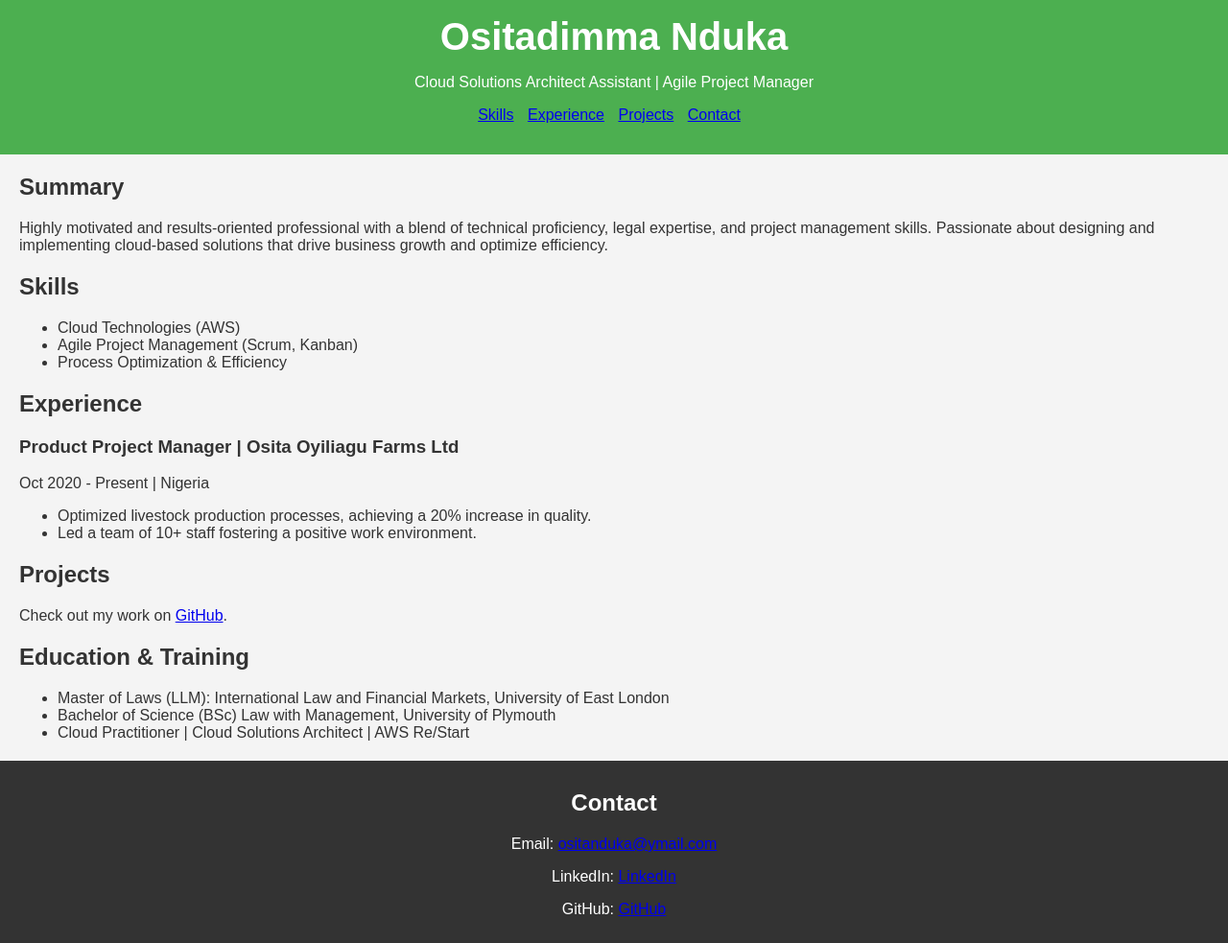
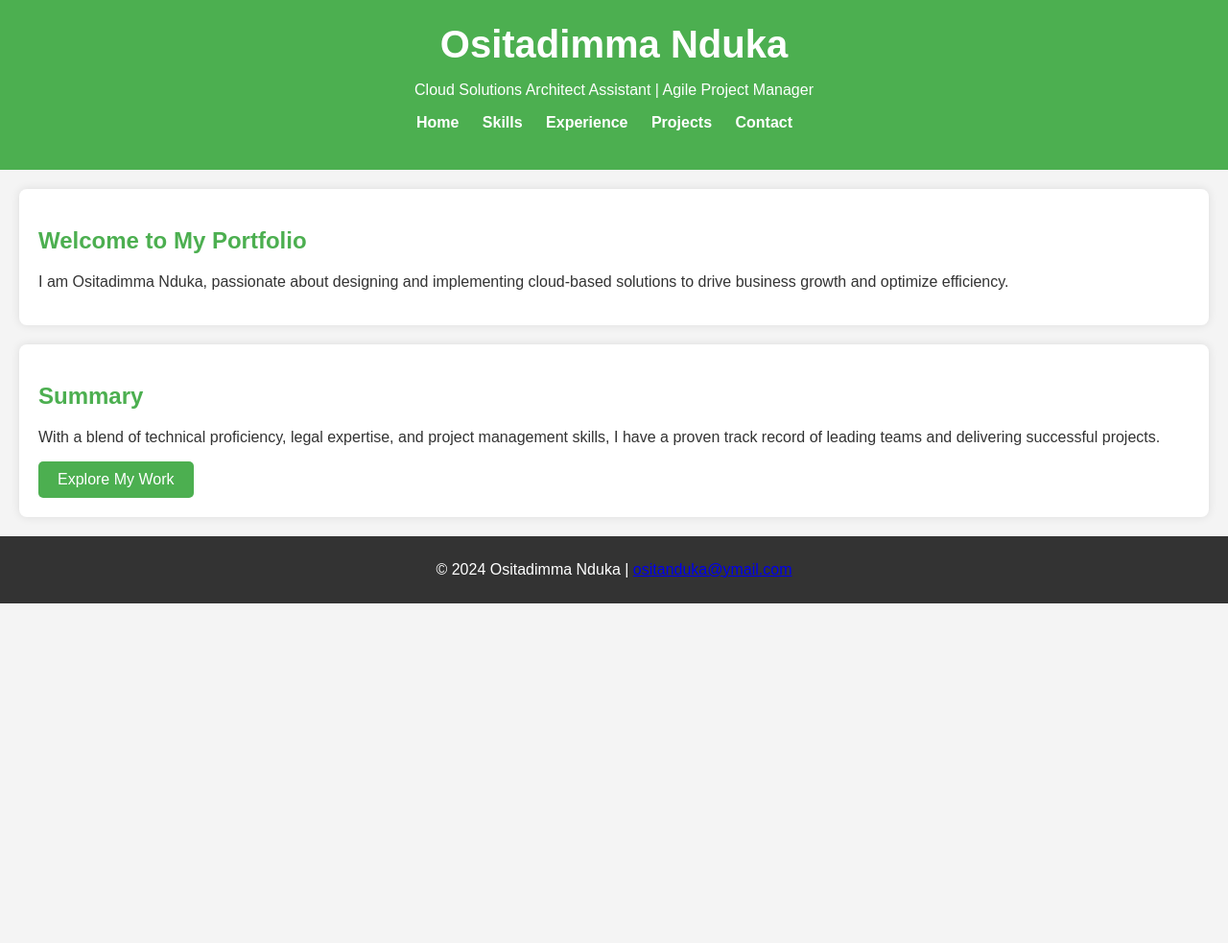
Before and after one commit to OsitaNduka/osita-nduka-portfolio, a plain HTML site: page index.html in a window 1280 px wide. Shown: the whole page at 96% size. After the commit the page ends 800 px from the top, so only its background shows below. Drawn offline with Linux system fonts and the light colour scheme.

Commit message:
Added new pages and styling

```diff
--- a/css/style.css
+++ b/css/style.css
@@ -1,5 +1,6 @@
+/* Global Styles */
 body {
-    font-family: Arial, sans-serif;
+    font-family: 'Arial', sans-serif;
     margin: 0;
     padding: 0;
     background-color: #f4f4f4;
@@ -10,7 +11,7 @@ header {
     background-color: #4CAF50;
     color: white;
     text-align: center;
-    padding: 1em;
+    padding: 1.5em;
 }
 
 header h1 {
@@ -25,11 +26,26 @@ nav ul {
 
 nav ul li {
     display: inline;
-    margin-right: 10px;
+    margin-right: 20px;
+}
+
+nav ul li a {
+    color: white;
+    text-decoration: none;
+    font-weight: bold;
 }
 
 section {
     margin: 20px;
+    padding: 20px;
+    background-color: white;
+    border-radius: 8px;
+    box-shadow: 0 0 10px rgba(0, 0, 0, 0.1);
+}
+
+h2 {
+    color: #4CAF50;
+    margin-bottom: 20px;
 }
 
 footer {
@@ -39,3 +55,24 @@ footer {
     color: white;
     margin-top: 20px;
 }
+
+.cta-btn {
+    display: inline-block;
+    background-color: #4CAF50;
+    color: white;
+    padding: 10px 20px;
+    text-decoration: none;
+    border-radius: 5px;
+}
+
+.cta-btn:hover {
+    background-color: #45a049;
+}
+
+.project {
+    margin-bottom: 20px;
+}
+
+.project h3 {
+    color: #333;
+}
--- a/index.html
+++ b/index.html
@@ -12,59 +12,28 @@
         <p>Cloud Solutions Architect Assistant | Agile Project Manager</p>
         <nav>
             <ul>
-                <li><a href="#skills">Skills</a></li>
-                <li><a href="#experience">Experience</a></li>
-                <li><a href="#projects">Projects</a></li>
-                <li><a href="#contact">Contact</a></li>
+                <li><a href="index.html">Home</a></li>
+                <li><a href="skills.html">Skills</a></li>
+                <li><a href="experience.html">Experience</a></li>
+                <li><a href="projects.html">Projects</a></li>
+                <li><a href="contact.html">Contact</a></li>
             </ul>
         </nav>
     </header>
 
+    <section id="hero">
+        <h2>Welcome to My Portfolio</h2>
+        <p>I am Ositadimma Nduka, passionate about designing and implementing cloud-based solutions to drive business growth and optimize efficiency.</p>
+    </section>
+
     <section id="summary">
         <h2>Summary</h2>
-        <p>Highly motivated and results-oriented professional with a blend of technical proficiency, legal expertise, and project management skills. Passionate about designing and implementing cloud-based solutions that drive business growth and optimize efficiency.</p>
+        <p>With a blend of technical proficiency, legal expertise, and project management skills, I have a proven track record of leading teams and delivering successful projects.</p>
+        <a href="experience.html" class="cta-btn">Explore My Work</a>
     </section>
 
-    <section id="skills">
-        <h2>Skills</h2>
-        <ul>
-            <li>Cloud Technologies (AWS)</li>
-            <li>Agile Project Management (Scrum, Kanban)</li>
-            <li>Process Optimization & Efficiency</li>
-            <!-- Add more skills -->
-        </ul>
-    </section>
-
-    <section id="experience">
-        <h2>Experience</h2>
-        <h3>Product Project Manager | Osita Oyiliagu Farms Ltd</h3>
-        <p>Oct 2020 - Present | Nigeria</p>
-        <ul>
-            <li>Optimized livestock production processes, achieving a 20% increase in quality.</li>
-            <li>Led a team of 10+ staff fostering a positive work environment.</li>
-        </ul>
-        <!-- Add more positions -->
-    </section>
-
-    <section id="projects">
-        <h2>Projects</h2>
-        <p>Check out my work on <a href="https://github.com/your-username" target="_blank">GitHub</a>.</p>
-    </section>
-
-    <section id="education">
-        <h2>Education & Training</h2>
-        <ul>
-            <li>Master of Laws (LLM): International Law and Financial Markets, University of East London</li>
-            <li>Bachelor of Science (BSc) Law with Management, University of Plymouth</li>
-            <li>Cloud Practitioner | Cloud Solutions Architect | AWS Re/Start</li>
-        </ul>
-    </section>
-
-    <footer id="contact">
-        <h2>Contact</h2>
-        <p>Email: <a href="mailto:ositanduka@ymail.com">ositanduka@ymail.com</a></p>
-        <p>LinkedIn: <a href="https://www.linkedin.com/in/your-profile" target="_blank">LinkedIn</a></p>
-        <p>GitHub: <a href="https://github.com/your-username" target="_blank">GitHub</a></p>
+    <footer>
+        <p>© 2024 Ositadimma Nduka | <a href="mailto:ositanduka@ymail.com">ositanduka@ymail.com</a></p>
     </footer>
 </body>
 </html>
```
Also changed, not shown: contact.html (added, +36 -0 lines), experience.html (added, +51 -0 lines), projects.html (added, +44 -0 lines), skills.html (added, +45 -0 lines).
